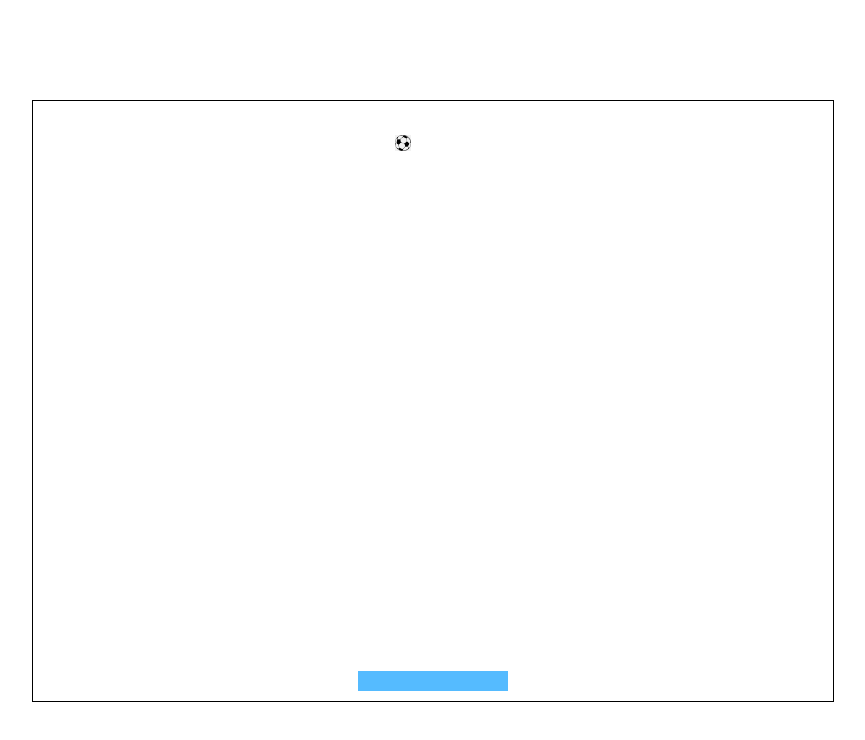
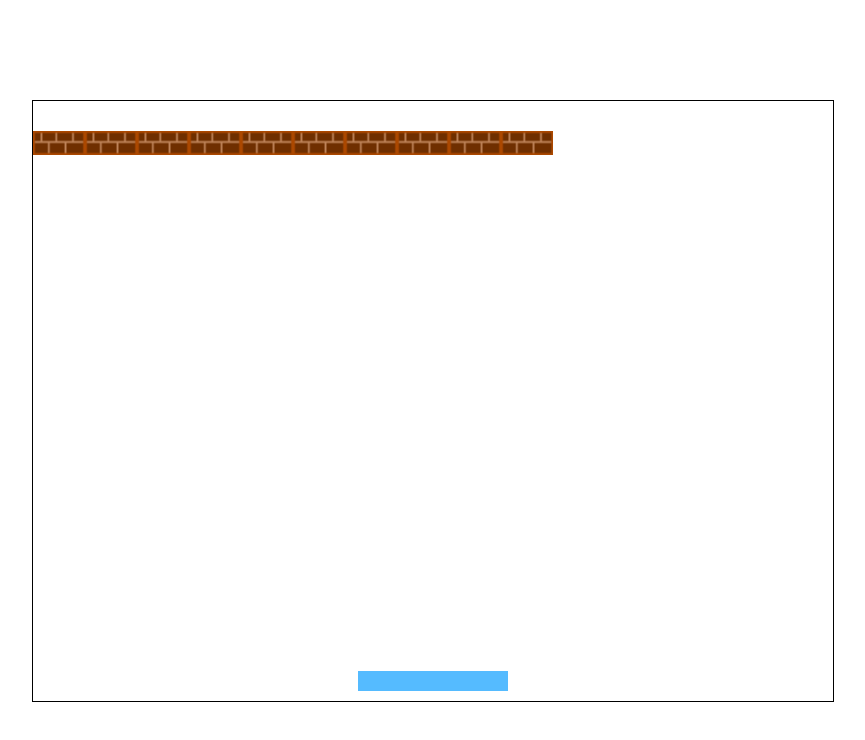
Before and after one commit to mlacosta/Canvas-Test, a plain HTML site: page index.html in a window 1280 px wide. Shown: the whole page, without its empty margins (28-893 px from the left). Drawn offline with Linux system fonts and the light colour scheme.

Commit message:
added bricks

```diff
--- a/index.html
+++ b/index.html
@@ -9,6 +9,7 @@
 </head>
 <body>
     <img id="img-ball" src="./resources/img/ball.png" alt="">
+    <img id="img-brick" src="./resources/img/brick.png" alt="">
     <canvas id="gameScreen" width="800" height="600">
 
     </canvas>
--- a/resources/JS/script.js
+++ b/resources/JS/script.js
@@ -1,3 +1,9 @@
+const level1 = [
+
+
+
+];
+
 class Paddle {
     constructor(game){
         this.gameWidth = game.gameWidth;
@@ -123,6 +129,28 @@ class Ball {
     }
 }
 
+class Brick{
+    constructor(game,position){
+        this.image = document.getElementById('img-brick');
+        this.position = position;
+        this.widht = 52;
+        this.height = 24;
+        this.game = game;
+    }
+    update(){
+
+    }
+    draw(context){
+        context.drawImage(
+            this.image,
+            this.position.x,
+            this.position.y,
+            this.widht,
+            this.height
+        )
+    }
+}
+
 class Game{
     constructor(gameHeight,gameWidth){
         this.gameHeight = gameHeight;
@@ -134,8 +162,15 @@ class Game{
         this.ball = new Ball(this);
         new InputHandler(this.paddle);
 
+        let bricks = []
+
+        for (let i=0; i<10; i++){
+            bricks.push( new Brick(this,{x:i*52,y:30}))
+        }
+
+
         this.gameObjects = [
-            this.ball, this.paddle
+            this.ball, this.paddle,...bricks
         ];
     }
 
```
Also changed, not shown: resources/img/brick.png (added).
